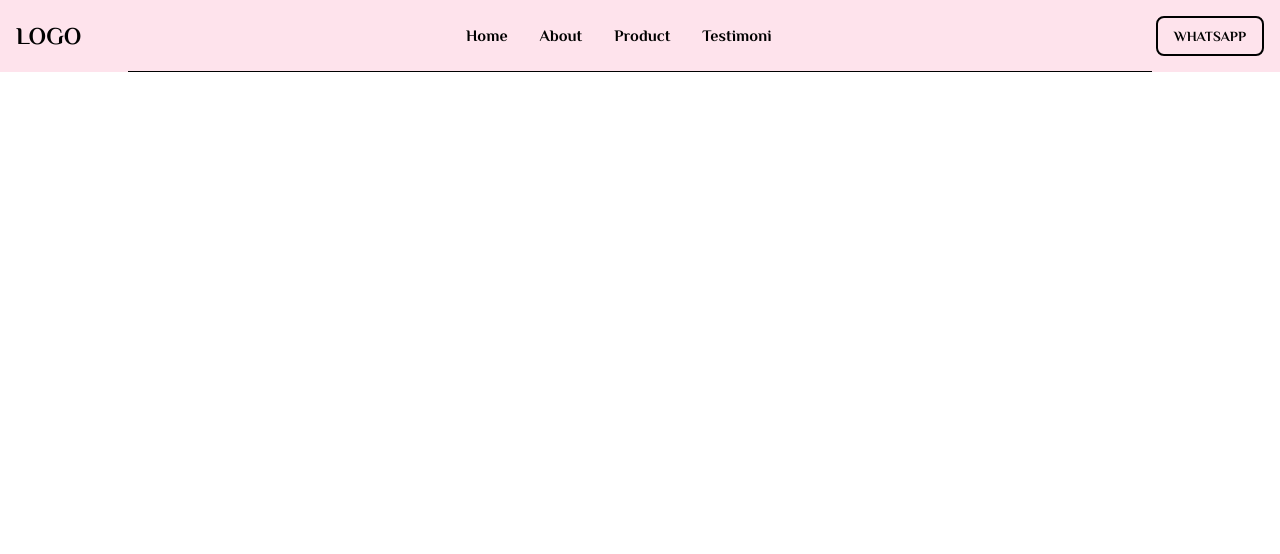
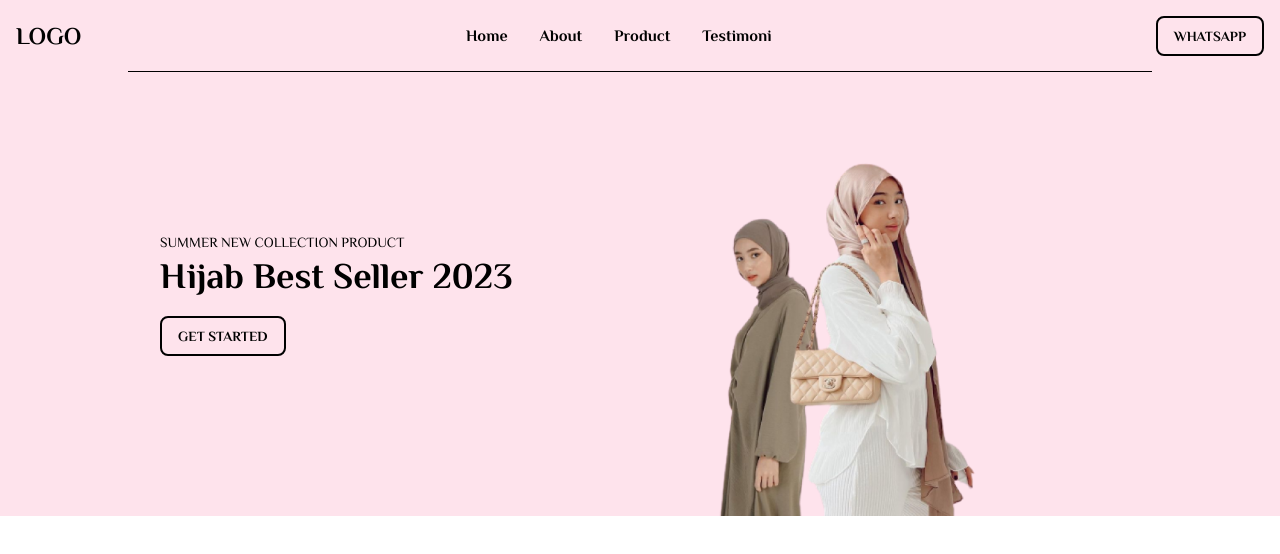
Before and after one commit to chirzarahman/alinaintana-id, a Next.js app: page / in a window 1280 px wide. Shown: the top 554 px of the page. Built offline with nearby package versions, Linux system fonts and the light colour scheme.

Commit message:
Slicing home section

```diff
--- a/src/app/page.tsx
+++ b/src/app/page.tsx
@@ -1,8 +1,9 @@
 "use client";
 import Link from 'next/link';
 import { useState } from 'react'
+import Home from './sections/home';
 
-export default function Home() {
+export default function Index() {
   const [navbar, setNavbar] = useState(false)
   const menus = [
     { title: 'home' },
@@ -12,6 +13,7 @@ export default function Home() {
   ]
 
   return (
+    <>
       <nav className="bg-[#FEE3EC] relative w-full">
         <div className="absolute w-full md:w-[80%] h-2 border-b border-black bottom-0 md:left-[10%]"></div>
         <div className="max-w-screen-xl flex flex-wrap items-center justify-between mx-auto p-4">
@@ -48,5 +50,7 @@ export default function Home() {
           </div>
         </div>
       </nav>
+      <Home />
+    </>
   )
 }
--- /dev/null
+++ b/src/app/sections/home.tsx
@@ -0,0 +1,20 @@
+import Image from 'next/image';
+
+export default function Home() {
+    return (
+        <div className="bg-[#FEE3EC] w-full px-5 md:px-20">
+            <div className="grid grid-cols-1 md:grid-cols-2 gap-4">
+                <div className="w-full my-32 md:my-40 text-center md:text-start">
+                    <div className="md:ml-20">
+                        <h4 className="uppercase text-sm">summer new collection product</h4>
+                        <h1 className="capitalize font-semibold text-4xl mb-5 mt-1">hijab best seller 2023</h1>
+                        <button className="hover:bg-black hover:text-white focus:ring-4 focus:outline-none focus:ring-gray-300 font-semibold rounded-lg text-sm px-4 py-2 text-center mr-3 md:mr-0 border-2 border-black uppercase">get started</button>
+                    </div>
+                </div>
+                <div className="w-full hidden md:block self-end">
+                    <Image src={'/assets/anselma.png'} className="ml-10" width={300} height={300} alt='anselma' />
+                </div>
+            </div>
+        </div>
+    )
+}
```
Also changed, not shown: public/assets/anselma.png (added). Lines whose indentation alone changed are shown as unchanged.
